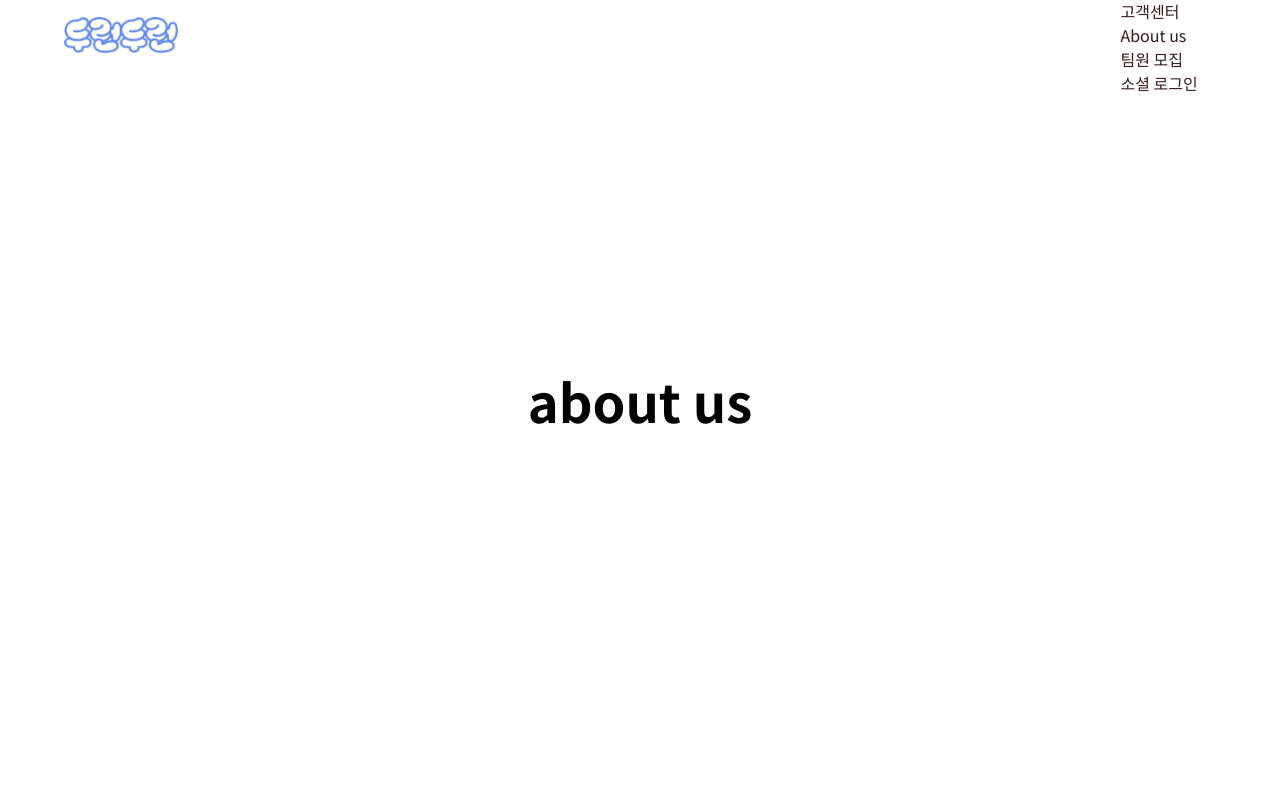
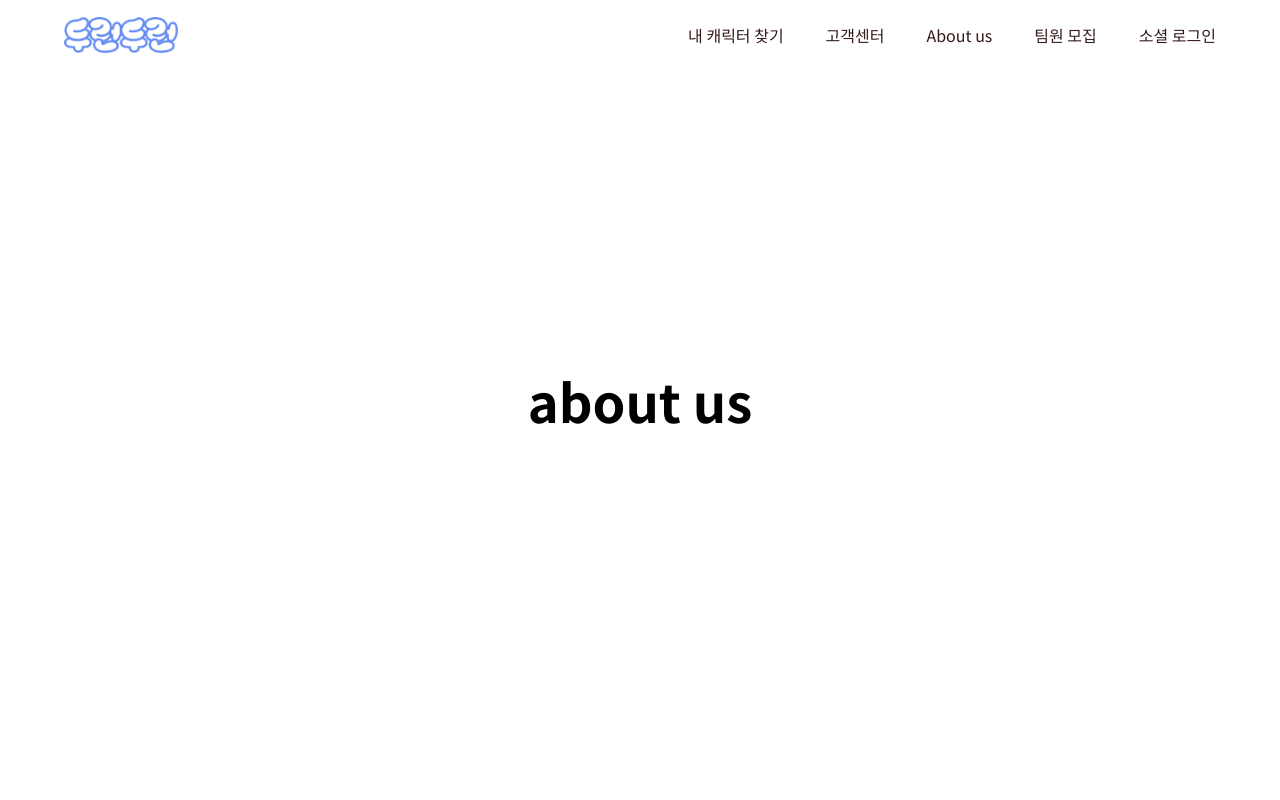
Before and after one commit to DoRun-DoRun/DoRun-Web, a Next.js app: page /aboutus in a window 1280 px wide. Shown: the top 800 px of the page. Built offline with nearby package versions, Linux system fonts and the light colour scheme.

Commit message:
fix - navbar 오류 수정

```diff
--- a/src/app/layout.tsx
+++ b/src/app/layout.tsx
@@ -45,7 +45,7 @@ const NavBar = () => {
   ];
 
   return (
-    <div className="md:flex-row gap-48">
+    <div className="flex-row gap-48 hidden md:flex">
       {category.map((nav, idx) => (
         <Link href={nav.link} key={idx}>
           <div className="text-gray-4">{nav.name}</div>
```
